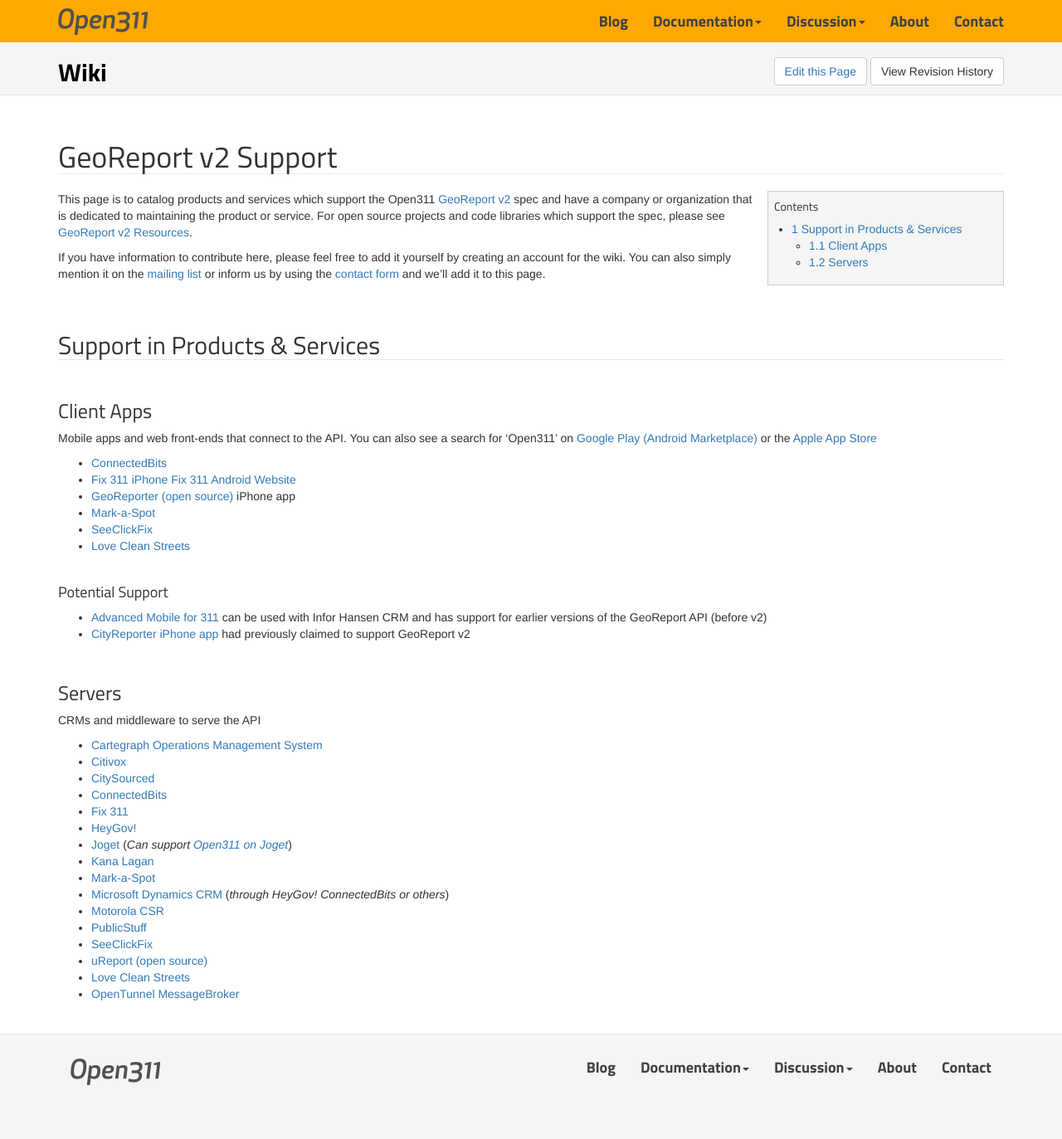
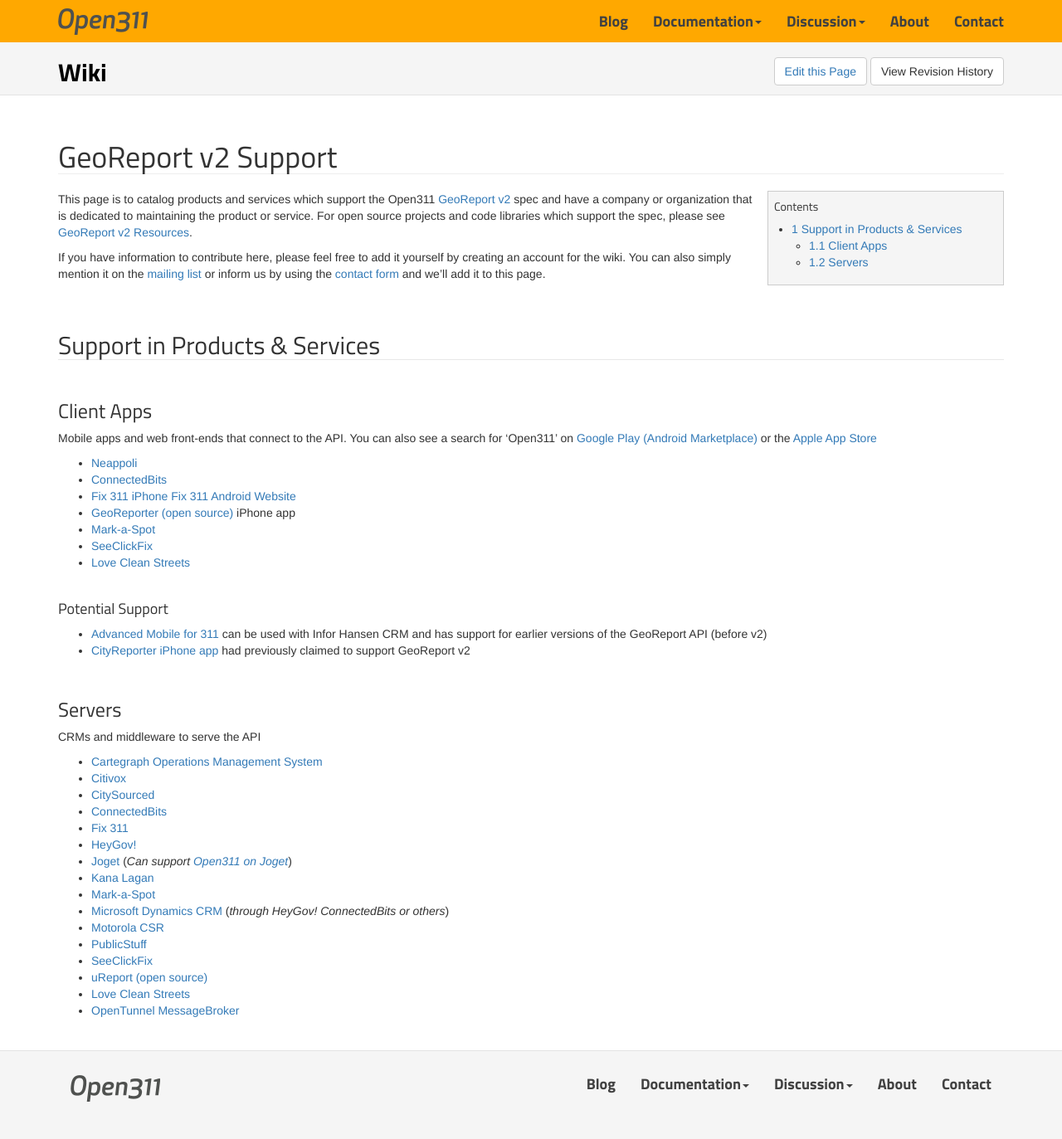
Before and after one commit to open311/open311.github.io, a Jekyll site: the page built from GeoReport/v2/Support.md, in a window 1280 px wide. Shown: the whole page at 83% size. Built offline with Jekyll 4.4.1, drawn with Linux system fonts in a browser that asks for light colours; nearby versions of some CDN libraries.

Commit message:
Added Neappoli in the list of supported software.

```diff
--- a/GeoReport/v2/Support.md
+++ b/GeoReport/v2/Support.md
@@ -14,6 +14,7 @@ Support in Products & Services
 
 Mobile apps and web front-ends that connect to the API. You can also see a search for 'Open311' on [Google Play (Android Marketplace)](https://play.google.com/store/search?q=open311) or the [Apple App Store](http://ax.itunes.apple.com/WebObjects/MZSearch.woa/wa/search?term=open311)
 
+-		[Neappoli](https://www.neappoli.com)
 -   [ConnectedBits](http://connectedbits.com)
 -   [Fix 311 iPhone](https://itunes.apple.com/us/app/fix-311/id534963385?mt=8) [Fix 311 Android](https://play.google.com/store/apps/details?id=com.fix311) [Website](https://fix311.com)
 -   [GeoReporter (open source)](http://marketplace.civiccommons.org/apps/georeporter) iPhone app
```
